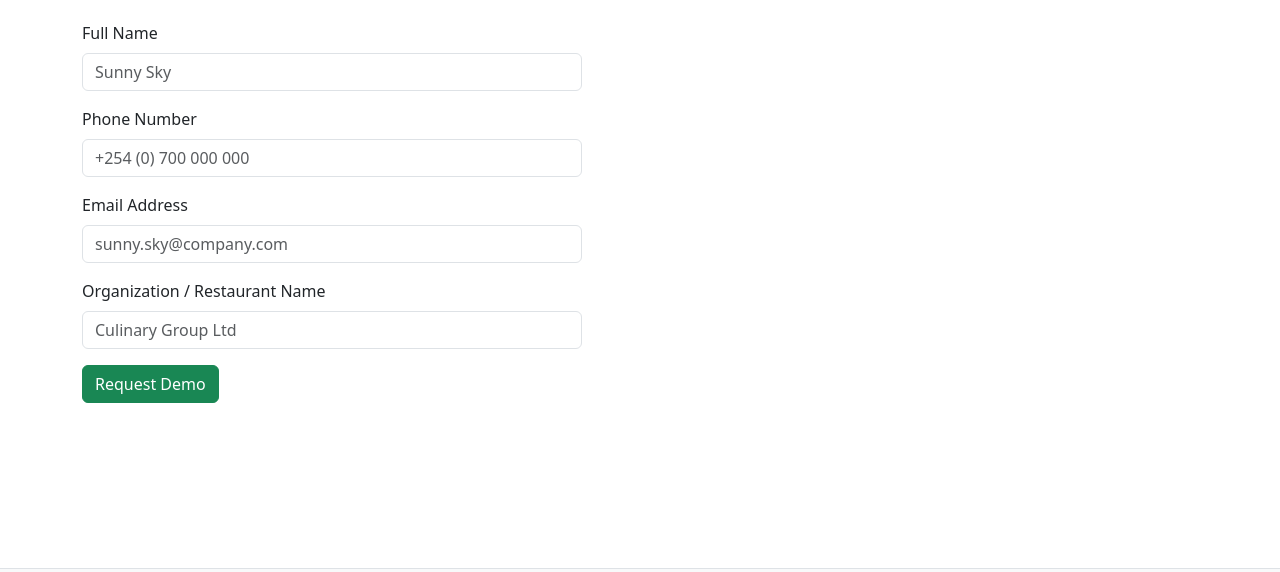
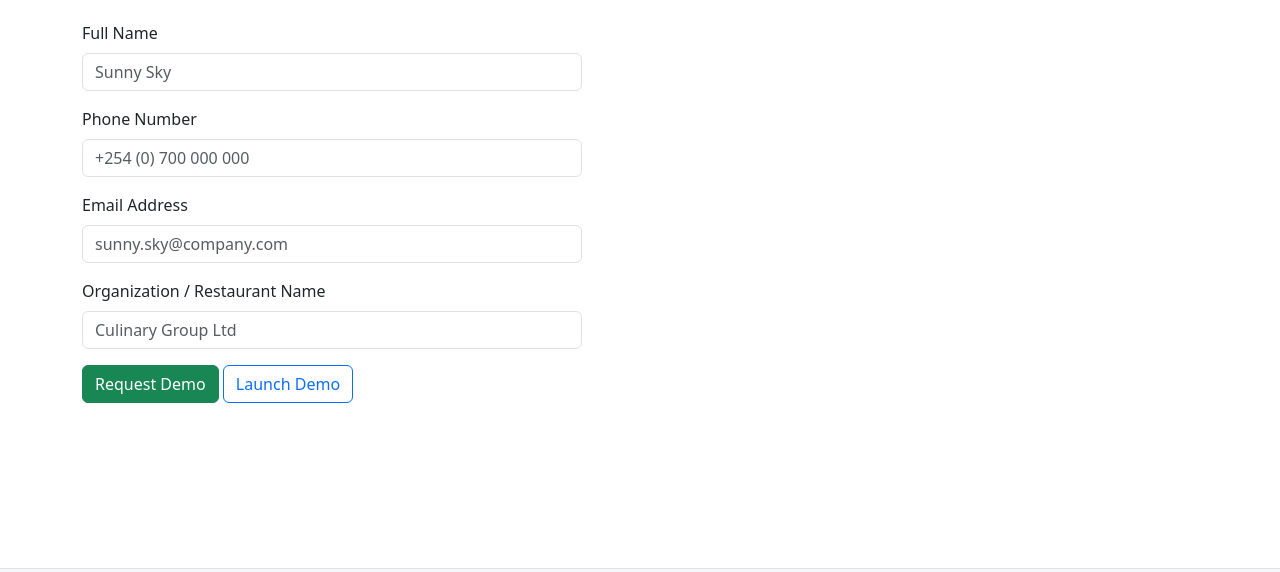
Before and after one commit to DNNgesa/ReciTrak, a website: page index.html in a window 1280 px wide. Both pictures are taken after a click on the link "DEMO". Shown: the part 153-725 px from the top of the page. Drawn offline with nearby package versions, Linux system fonts and the light colour scheme.

Commit message:
Added Button that Leads to Demo System

```diff
--- a/index.html
+++ b/index.html
@@ -125,6 +125,7 @@
       <input type="text" class="form-control" id="organization" required placeholder="Culinary Group Ltd">
     </div>
     <button type="submit" class="btn btn-success">Request Demo</button>
+    <a href="Demo/demo.html" class="btn btn-outline-primary">Launch Demo</a>
     <div id="formFeedback" class="mt-3 small"></div>
     </form>
     </section>
```
